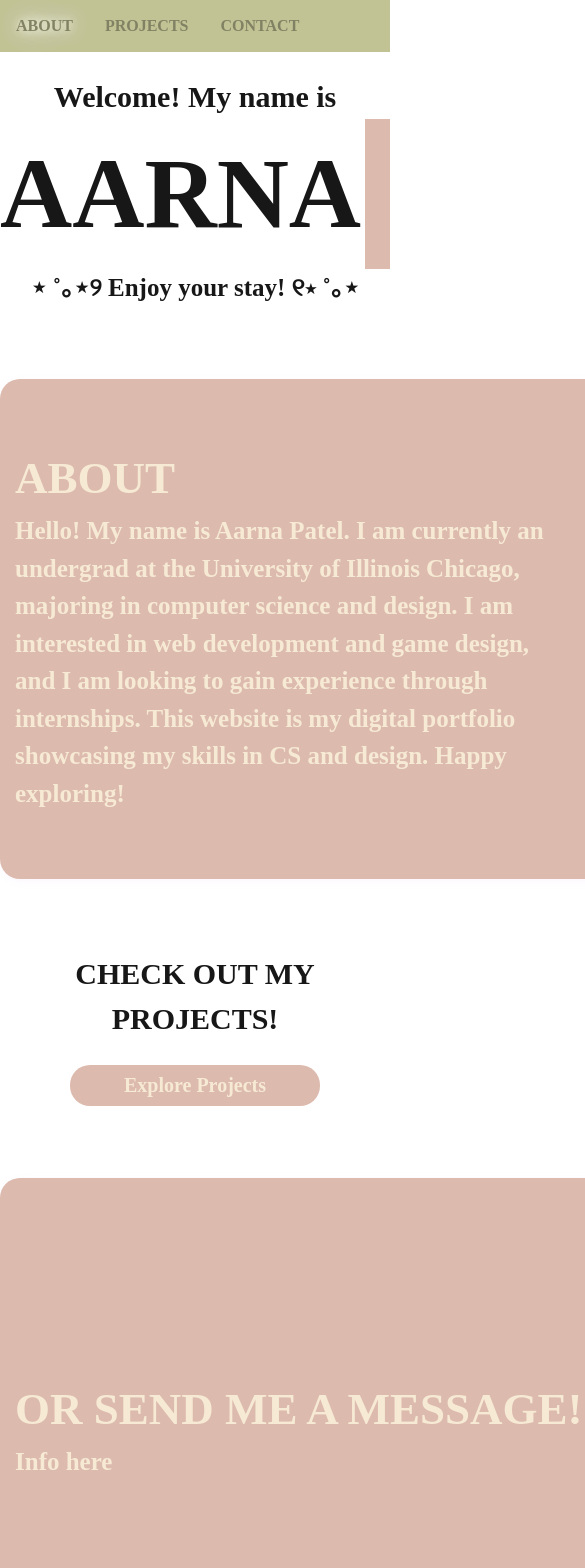
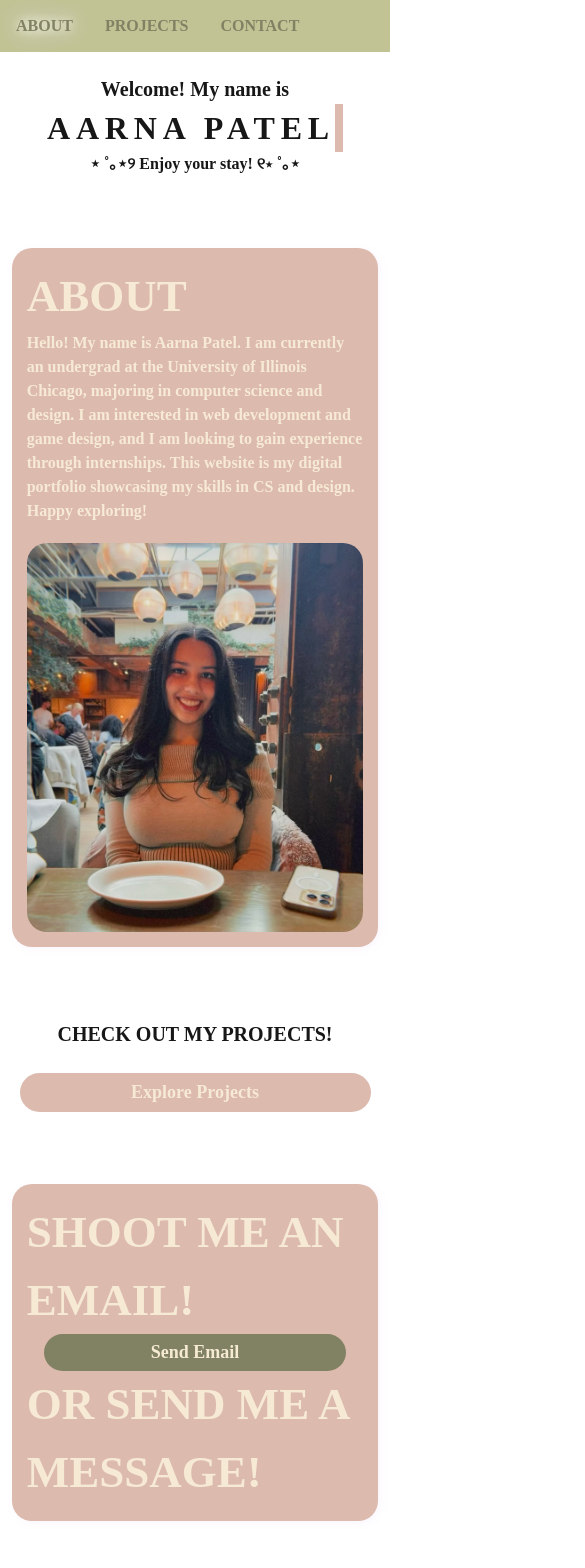
Before and after one commit to aarnap24/aarna-patel-personal-website, a Next.js app: page / in a window 390 px wide. Shown: the top 1568 px of the page, 585 px wide, since content can reach past the window. Built offline with nearby package versions, Linux system fonts and the light colour scheme.

Commit message:
responsiveness + some contact form code (incomplete)

```diff
--- /dev/null
+++ b/app/components/contact-form.tsx
@@ -0,0 +1,52 @@
+"use client";
+
+import { useState } from "react";
+
+export default function ContactForm() {
+  const [name, setName] = useState("");
+  const [message, setMessage] = useState("");
+  const [submitted, setSubmitted] = useState(false);
+
+  async function handleSubmit(e: React.FormEvent) {
+    e.preventDefault();
+    await fetch("https://formspree.io/f/yourcode", {
+      method: "POST",
+      headers: { "Content-Type": "application/json" },
+      body: JSON.stringify({ name, message }),
+    });
+    setSubmitted(true);
+  }
+
+  if (submitted) {
+    return <p>Thanks! Your message has been sent.</p>;
+  }
+
+  return (
+    <div className="contact-form-card">
+      <form onSubmit={handleSubmit} className="contact-form">
+        <div className="form-group">
+          <label htmlFor="name">Name</label>
+          <input
+            id="name"
+            type="text"
+            placeholder="Your name"
+            value={name}
+            onChange={(e) => setName(e.target.value)}
+            required
+          />
+        </div>
+        <div className="form-group">
+          <label htmlFor="message">Message</label>
+          <textarea
+            id="message"
+            placeholder="Your message"
+            value={message}
+            onChange={(e) => setMessage(e.target.value)}
+            required
+          />
+        </div>
+        <button type="submit">Send</button>
+      </form>
+    </div>
+  );
+}
--- a/app/globals.css
+++ b/app/globals.css
@@ -27,7 +27,6 @@ body {
   padding-top: 50px;
 }
 
-
 .typewriter-wrapper {
   display: flex;
   justify-content: center;
@@ -36,16 +35,18 @@ body {
 .typewriter {
   white-space: nowrap;
   overflow: hidden;
-  border-right: 25px solid #ddbaae;
-  width: 0;
+  border-right: clamp(8px, 2vw, 25px) solid #ddbaae;
+  width: max-content;
+  max-width: 0;
   animation:
     typing 3s steps(20) forwards,
     blink 0.5s step-end infinite;
 }
 
 @keyframes typing {
-  from { width: 0 }
-  to   { width: 15ch }
+  from { max-width: 0 }
+  /* to   { width: 15ch } */
+  to   { max-width: 100vw }
 }
 
 @keyframes blink {
@@ -54,27 +55,31 @@ body {
 
 h1 {
   text-align: center;
-  font-size: 100px;
-  letter-spacing: 13;
+  font-size: clamp(32px, 8vw, 100px);
+  letter-spacing: clamp(0px, 1.5vw, 13px);
 }
 
 h2 {
   text-align: center;
-  font-size: 30px;
+  font-size: clamp(20px, 4vw, 30px);
 }
 
 p {
   text-align: center;
-  font-size: 25px;
+  font-size: clamp(16px, 2.5vw, 25px);
 }
+
 img {
   border-radius: 20px;
+  max-width: 100%;
+  height: auto;
 }
-/*NAVBAR*/
+
+/* NAVBAR */
 .navbar {
   position: fixed;
   top: 0;
-  width: 100%
+  width: 100%;
 }
 
 .navbar ul {
@@ -84,11 +89,12 @@ img {
   padding: 0;
   overflow: hidden;
   background-color: #c2c395;
-
+  display: flex;
+  flex-wrap: wrap;
 }
 
 .navbar ul li {
-  float: left;
+  float: none;
   margin: 0;
 }
 
@@ -106,19 +112,18 @@ img {
     0 0 10px #fffaf2,
     0 0 21px #fffaf2,
     0 0 42px #fffaf2,
-    /* Primary glow color */
     0 0 82px #fffaf2,
     0 0 92px #fffaf2,
     0 0 102px #efd7cf,
     0 0 151px #efd7cf;
-
 }
 
 /* BOXES */
 .info-card {
   margin: 0 auto;
-  width: 1000px;
-  height: 500px;
+  width: min(1000px, 94vw);
+  min-height: 200px;
+  height: auto;
   display: flex;
   flex-direction: row;
   justify-content: space-between;
@@ -131,11 +136,31 @@ img {
   transition: transform 0.3s ease-in-out;
 }
 
+@media (max-width: 700px) {
+  .info-card {
+    flex-direction: column;
+    align-items: center;
+  }
+
+  .info-card h2 {
+    font-size: 32px;
+    text-align: center;
+  }
+
+  .info-card p {
+    text-align: center;
+  }
+
+  .info-card-text {
+    align-items: center;
+  }
+}
+
 .info-card-text {
   display: flex;
   flex-direction: column;
   align-items: flex-start;
-  color: #f6ead4
+  color: #f6ead4;
 }
 
 .info-card h2 {
@@ -155,18 +180,22 @@ img {
 .project-grid-wrapper {
   display: flex;
   justify-content: center;
+  padding: 0 16px;
 }
 
 .project-grid {
   display: grid;
-  grid-template-columns: 490px 490px;
-  padding: 40px;
+  grid-template-columns: repeat(auto-fit, minmax(300px, 1fr));
+  padding: clamp(16px, 4vw, 40px);
   gap: 20px;
+  max-width: 1060px;
+  width: 100%;
 }
 
 .project-card {
-  width: 490px;
-  height: 200px;
+  width: 100%;
+  min-height: 160px;
+  height: auto;
   display: flex;
   flex-direction: row;
   justify-content: space-between;
@@ -179,32 +208,33 @@ img {
   transition: transform 0.3s ease-in-out;
 }
 
-.project-card-text h2{
+.project-card-text h2 {
   display: flex;
   flex-direction: column;
   align-items: flex-end;
   text-align: right;
   margin-left: auto;
   font-size: 27px;
-  color: #f6ead4
+  color: #f6ead4;
 }
 
-.project-card-text h2:hover{
+.project-card-text h2:hover {
   color: #818263;
 }
 
-.project-card-text p{
+.project-card-text p {
   display: flex;
   flex-direction: column;
   align-items: flex-end;
   text-align: right;
   margin-left: auto;
-  color: #f6ead4
+  color: #f6ead4;
 }
 
 .project-card-placeholder {
-  width: 180px;
-  height: 180px;
+  width: clamp(100px, 25%, 180px);
+  min-height: 120px;
+  height: auto;
   display: flex;
   flex-direction: row;
   justify-content: space-between;
@@ -212,6 +242,7 @@ img {
   gap: 20px;
   background-color: #efd7cf;
   border-radius: 20px;
+  flex-shrink: 0;
 }
 
 .project-card p {
@@ -223,11 +254,26 @@ img {
   transform: scale(1.01);
 }
 
+@media (min-width: 1020px) {
+  .project-grid {
+    grid-template-columns: 490px 490px;
+  }
+
+  .project-card {
+    width: 490px;
+    height: 200px;
+  }
+
+  .project-card-placeholder {
+    width: 180px;
+    height: 180px;
+  }
+}
+
 .button {
-  display: block;
+  display: flex;
   margin: 0 auto;
   text-align: center;
-  display: flex;
   justify-content: center;
   align-items: center;
   background-color: #ddbaae;
@@ -241,3 +287,115 @@ img {
 .button:hover {
   background-color: #dcbeb3;
 }
+
+@media (max-width: 480px) {
+  .button {
+    width: 90%;
+    font-size: 18px;
+  }
+}
+
+#contact.info-card {
+  text-align: center;
+}
+
+.contact-card {
+  justify-content: center;
+}
+
+.contact-card-text {
+  align-items: center;
+  text-align: center;
+}
+
+.contactbutton {
+  background-color: #818263;
+}
+
+.contactbutton:hover {
+  background-color: #939473;
+}
+
+/* CONTACT FORM */
+.contact-form-card {
+  background-color: #ddbaae;
+  border-radius: 20px;
+  padding: 15px;
+  box-shadow: 2px 2px 8px rgba(220, 163, 243, 0.1);
+  transition: transform 0.3s ease-in-out;
+  width: min(500px, 94vw);
+  margin: 0 auto;
+}
+
+.contact-form-card:hover {
+  box-shadow: 2px 2px 10px rgba(125, 61, 146, 0.13);
+  transform: scale(1.01);
+}
+
+.contact-form {
+  text-align: left;
+  max-width: 500px;
+  margin: 0 auto;
+}
+
+.contact-form h2 {
+  color: #f6ead4;
+  text-align: left;
+}
+
+.form-group {
+  margin-bottom: 20px;
+}
+
+.contact-form label {
+  display: block;
+  color: #f6ead4;
+  font-size: 20px;
+  margin-bottom: 8px;
+  font-family: 'Typewriter', serif;
+}
+
+.contact-form input[type="text"],
+.contact-form textarea {
+  width: 100%;
+  padding: 12px;
+  border: 2px dotted #efd7cf;
+  border-radius: 10px;
+  background-color: #f6ead4;
+  color: #818263;
+  font-family: 'Typewriter', serif;
+  font-weight: bold;
+  font-size: 16px;
+  box-sizing: border-box;
+  outline: none;
+}
+
+.contact-form textarea {
+  min-height: 120px;
+  resize: vertical;
+}
+
+.contact-form input[type="text"]:focus,
+.contact-form textarea:focus {
+  border-color: #818263;
+}
+
+.contact-form button[type="submit"] {
+  width: 100%;
+  padding: 15px;
+  background-color: #818263;
+  color: #f6ead4;
+  border: none;
+  border-radius: 10px;
+  font-family: 'Typewriter', serif;
+  font-weight: bold;
+  font-size: 22px;
+  cursor: pointer;
+  transition: all 0.3s ease;
+}
+
+.contact-form button[type="submit"]:hover {
+  background-color: #efd7cf;
+  color: #818263;
+  transform: scale(1.02);
+}
--- a/app/page.tsx
+++ b/app/page.tsx
@@ -2,6 +2,7 @@ import Image from "next/image";
 import Link from "next/link";
 import Header from "./components/header";
 import ProjectCards from "./components/project-cards";
+import ContactForm from "./components/contact-form";
 
 export default function Home() {
   return (
@@ -43,12 +44,16 @@ export default function Home() {
       <br></br>
       <br></br>
 
-      <div className="info-card" id="contact">
-        <div className="info-card-text">
+      <div className="info-card contact-card" id="contact">
+        <div className="info-card-text contact-card-text">
+          <h2>SHOOT ME AN EMAIL!</h2>
+          <a href="mailto:aarnapatel18@gmail.com" className="button contactbutton">Send Email</a>
           <h2>OR SEND ME A MESSAGE!</h2>
-          <p>Info here</p>
+          {/* <ContactForm /> */}
         </div>
       </div>
+
+
       <br></br>
       <br></br>
       <br></br>
```
